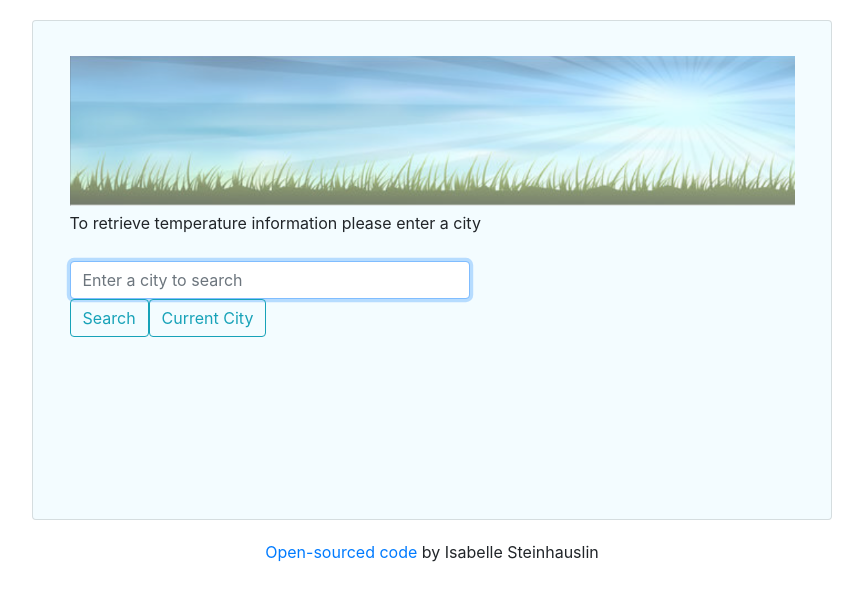
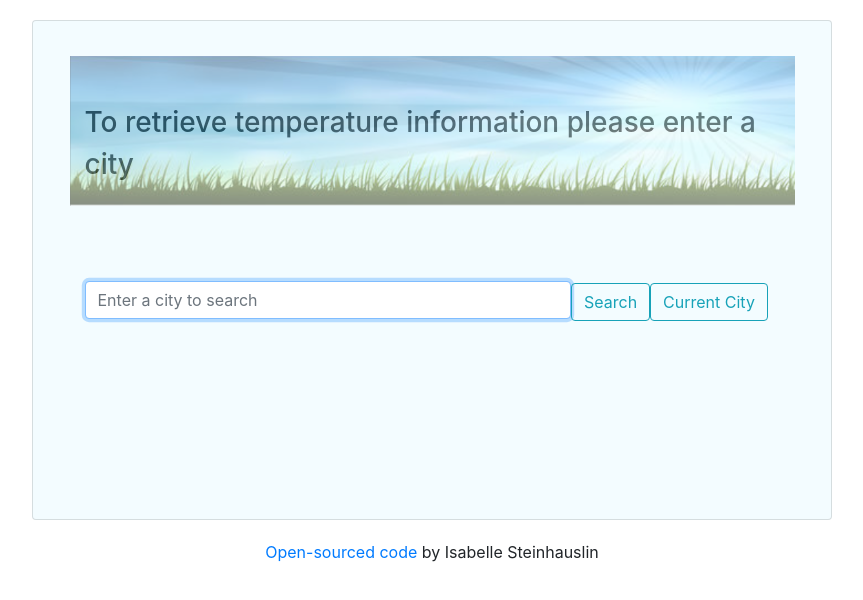
Before and after one commit to Isa-Stein/my-React-weather-app, a React (Create React App) app: page / in a window 1280 px wide. Shown: the top 600 px of the page, without its empty margins (208-1071 px from the left). Built offline with nearby package versions, Linux system fonts and the light colour scheme.

Commit message:
working on UI and background image
added code for retrival of humidity and windspeed info  from API,
playing around with layout of UI with background info, add font style

```diff
--- a/src/Background.css
+++ b/src/Background.css
@@ -1,7 +1,8 @@
 img {
+  position: absolute;
   display: block;
   margin: 5px auto;
   max-width: 100%;
   max-height: 150px;
-  opacity: 0.6;
+  opacity: 0.5;
 }
--- a/src/Background.js
+++ b/src/Background.js
@@ -1,7 +1,8 @@
 import React from "react";
 import "./Background.css";
 
-export default function Background() {
+export default function Background(load) {
+  if ((load = false)) {
     return (
       <div>
         <img
@@ -11,4 +12,15 @@ export default function Background() {
         />
       </div>
     );
+  } else {
+    return (
+      <div className="background">
+        <img
+          src="./DayTime.png"
+          className="card-image-top"
+          alt="Time of Day Visual"
+        />
+      </div>
+    );
   }
+}
--- a/src/Weatherapp.css
+++ b/src/Weatherapp.css
@@ -3,14 +3,27 @@
   display: inline-block;
 }
 
-form {
+form .form {
   display: inline;
   width: 400px;
   padding: 10px 0;
+  margin: 0 0 20px 0;
+}
+.pre-load {
+  margin: 50px 0 80px;
+  font-weight: 500;
+  color: black;
+  font-size: 28px;
+  opacity: 1;
+}
+
+.post-load {
+  margin: 0 0 35px;
 }
 
 form input {
   display: inline;
+  max-width: 70%;
 }
 
 .container {
@@ -19,18 +32,27 @@ form input {
   max-width: 725px;
 }
 
+main {
+  margin: 15px auto;
+}
+
 h1 {
   font-size: 40px;
   font-family: "Martel", serif;
   display: inline;
 }
 
-img .mainIcon {
+h2 {
+  font-size: 22px;
+  font-weight: 800px;
+  font-family: "Martel", serif;
+  margin-bottom: 0;
+}
+
+.mainIcon {
   display: block;
   margin: 0 auto;
   height: 150px;
-  position: relative;
-  top: -10px;
 }
 
 .weather-description {
--- a/src/Weatherapp.js
+++ b/src/Weatherapp.js
@@ -30,18 +30,18 @@ export default function Weather(props) {
       windSpeed: Math.round(response.data.wind.speed),
       date: response.data.main.dt,
       img: "https://ssl.gstatic.com/onebox/weather/64/partly_cloudy.png",
-      imgDesc: "Cloudy",
+      imgDesc: response.data.weather[0].description,
     });
   }
 
   let form = (
-    <div className="row">
-      <form onSubmit={manageSearch}>
+    <form className="form" onSubmit={manageSearch}>
       <input
         type="search"
         className="form-control"
         placeholder="Enter a city to search"
         autoFocus="on"
+        autoComplete="off"
         onChange={logInput}
       />
       <input type="submit" className="btn btn-outline-info" value="Search" />
@@ -51,7 +51,6 @@ export default function Weather(props) {
         value="Current City"
       />
     </form>
-    </div>
   );
 
   if (loaded) {
@@ -59,21 +58,23 @@ export default function Weather(props) {
       <div className="container">
         <header>
           <div className="row">
-            <Background />
+            <Background load={loaded} />
           </div>
         </header>
         <main>
-          <div className="row">
+          <div className="row post-load">
             <div className="col-8">
-              Displaying information for: <h1>{weatherData.city}</h1>
-              <br />
+              <h1>{weatherData.city}</h1>
+              <h2>
                 Temperature: {weatherData.temperature} <a href="/"> °C </a>
                 <a href="/">°F </a>
                 <br />
                 Wind Speed: {weatherData.windSpeed} <span> m/s </span>
                 <br />
                 Humidity : {weatherData.humidity} %
+              </h2>
             </div>
+
             <div className="col-4">
               <img
                 src={weatherData.img}
@@ -108,8 +109,8 @@ export default function Weather(props) {
         <div className="row">
           <Background />
         </div>
-        <div className="row">
-          <p> To retrieve temperature information please enter a city </p>
+        <div className="row pre-load">
+          <p>To retrieve temperature information please enter a city</p>
         </div>
         {form}
       </div>
```
Also changed, not shown: 1 other file (tests, documents, lock files or other folders). Lines whose indentation alone changed are shown as unchanged.
